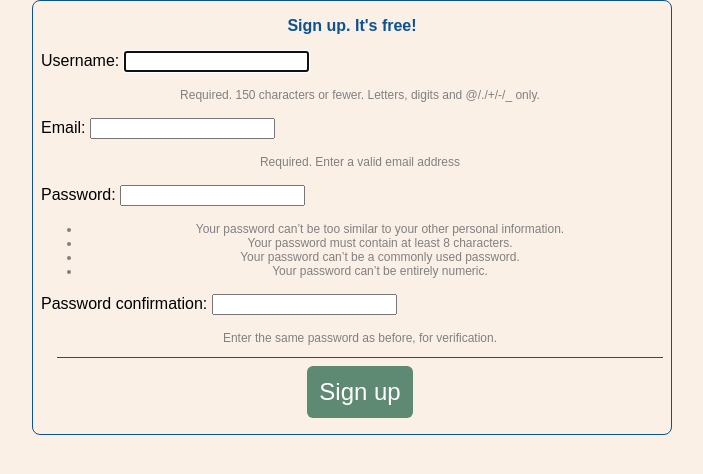
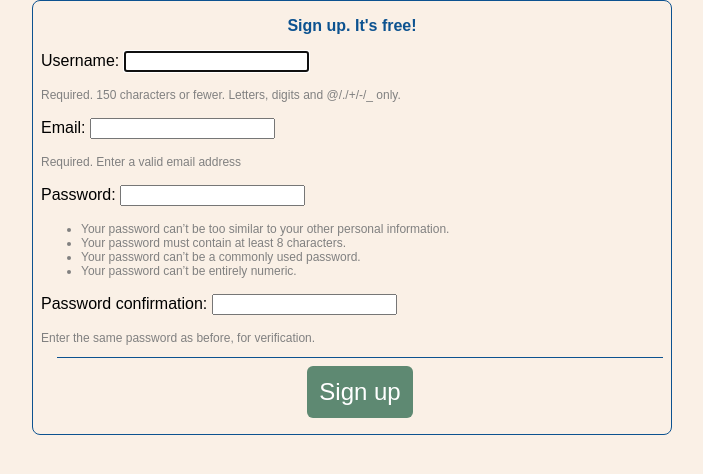
Before and after one commit to albertocorrias/sudoku, a Django app: page /sign_up/ in a window 1280 px wide. Shown: the part 72-546 px from the top of the page, without its empty margins (288-991 px from the left). Run offline with Django 3.2, Linux system fonts and the light colour scheme.

Commit message:
fixing some lgin styles

```diff
--- a/sudoku_site/sudoku_app/static/login_style.css
+++ b/sudoku_site/sudoku_app/static/login_style.css
@@ -13,6 +13,9 @@ div.login_overall_container{
     border-style: solid;
 }
 
+p.sign-up-paragraph{
+    text-align: left;
+}
 
 p.sign-up-title{
     text-align: center;
@@ -46,7 +49,7 @@ div.form-container li
 {
     color: grey;
     font-size: 1.5vmin;
-    text-align: center;
+    text-align: left;
 }
 
 
```
